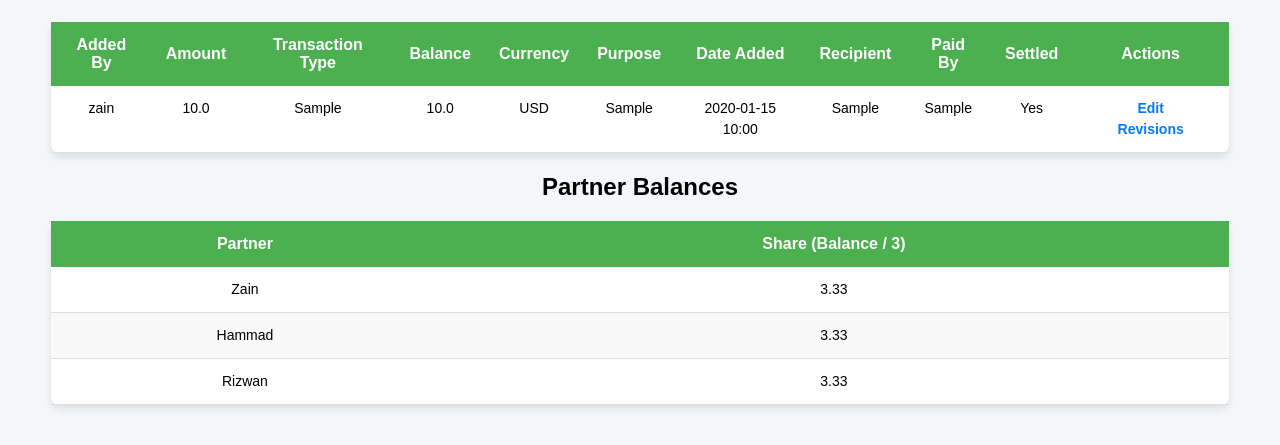
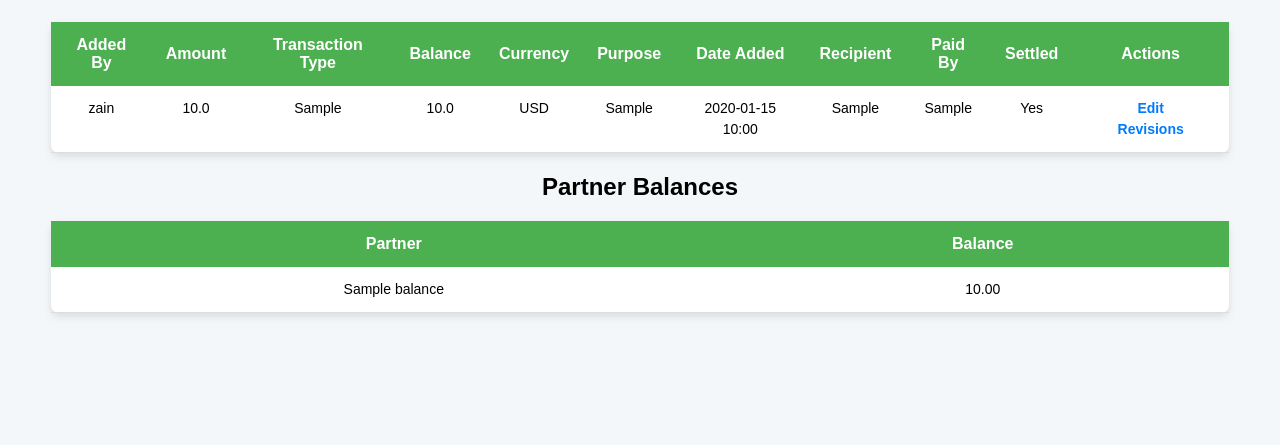
Before and after one commit to i2zoneadmin/cms, a Flask app: page / in a window 1280 px wide; the page is wider, and only the part inside the window is pictured. Shown: the part 505-950 px from the top of that part. After the commit the page ends 822 px from the top of that part, so only its background shows below. Run offline with Flask 3, Linux system fonts and the light colour scheme; a user stored in the database is signed in; tables that the repository leaves empty hold one stand-in row (values such as "Sample post").

Commit message:
added finance management system

```diff
--- a/app.py
+++ b/app.py
@@ -53,8 +53,16 @@ def home():
     if 'user_id' in session:
         clients = Client.query.order_by(Client.client_no).all()
         finances = Finance.query.all()  # Fetch finance data from the database
-        return render_template('dashboard.html', clients=clients, finances=finances, User=User)
+        partner_balances = PartnerBalance.query.all()  # Fetch partner balances
+        return render_template(
+            'dashboard.html',
+            clients=clients,
+            finances=finances,
+            partner_balances=partner_balances,
+            User=User
+        )
     return redirect(url_for('login'))
+
 
 
 @app.route('/login', methods=['GET', 'POST'])
@@ -348,30 +356,34 @@ def add_finance():
         return redirect(url_for('login'))
 
     if request.method == 'POST':
-        try:
-            # Fetch the last balance
-            last_finance = Finance.query.order_by(Finance.id.desc()).first()
-            last_balance = last_finance.balance if last_finance else 0.0
+        # Fetch the last balance
+        last_finance = Finance.query.order_by(Finance.id.desc()).first()
+        last_balance = last_finance.balance if last_finance else 0.0
 
-            # Fetch form data
-            transaction_type = request.form['transaction_type']
-            amount = float(request.form['amount'])
-            currency = request.form['currency']
-            purpose = request.form['purpose']
-            recipient = request.form.get('recipient')
-            debit_type = request.form.get('debit_type', None)
-            partner_paid_to = request.form.get('partner_paid_to', None)
-            paid_by = request.form['paid_by']
-            settled = request.form.get('settled') == '1'
+        # Fetch form data
+        transaction_type = request.form['transaction_type']
+        amount = float(request.form['amount'])
+        currency = request.form['currency']
+        purpose = request.form['purpose']
+        recipient = request.form.get('recipient')  # This can be None for partner payments
+        debit_type = request.form.get('debit_type', None)  # 'expense' or 'partner_payment'
+        partner_paid_to = request.form.get('partner_paid_to', None)
+        paid_by = request.form['paid_by']
+        settled = request.form.get('settled') == '1'
 
-            print(f"Partner Paid To (Submitted): '{partner_paid_to}'")
+        if transaction_type == 'credit':
+            # Distribute equally among partners
+            for partner in PartnerBalance.query.all():
+                partner.balance += amount / 3
+                db.session.add(partner)
+            new_balance = last_balance + amount
 
-            # Handle debit logic for partner payment
-            if transaction_type == 'debit' and debit_type == 'partner_payment':
+        elif transaction_type == 'debit':
+            if debit_type == 'partner_payment':
+                # Clean partner name
                 partner_paid_to = partner_paid_to.strip() if partner_paid_to else None
-                print(f"Cleaned Partner Paid To: '{partner_paid_to}'")
 
-                # Query the partner
+                # Check if the partner exists
                 partner = PartnerBalance.query.filter(
                     PartnerBalance.partner_name.ilike(partner_paid_to)
                 ).first()
@@ -380,42 +392,51 @@ def add_finance():
                     flash(f"Error: Partner '{partner_paid_to}' does not exist.", "danger")
                     return redirect(url_for('add_finance'))
 
-                print(f"Found Partner: {partner.partner_name}, Balance: {partner.balance}")
-
-                # Check balance
+                # Check if the partner has sufficient balance
                 if partner.balance < amount:
                     flash(f"Error: Insufficient balance for {partner_paid_to}. Maximum available: {partner.balance:.2f}", "danger")
                     return redirect(url_for('add_finance'))
 
-                # Deduct balance
+                # Deduct from the partner's balance
                 partner.balance -= amount
                 db.session.add(partner)
 
-            # Proceed with creating the finance record
-            new_balance = last_balance + amount if transaction_type == 'credit' else last_balance - amount
-            finance = Finance(
-                added_by=session['user_id'],
-                amount=amount,
-                currency=currency,
-                purpose=purpose,
-                recipient=recipient,
-                paid_by=paid_by,
-                settled=settled,
-                transaction_type=transaction_type,
-                debit_type=debit_type,
-                partner_paid_to=partner_paid_to,
-                balance=new_balance,
-            )
-            db.session.add(finance)
-            db.session.commit()
-            flash("Finance record added successfully.", "success")
-            return redirect(url_for('home'))
-        except Exception as e:
-            print(f"Error: {e}")
-            flash(f"Error: {str(e)}", "danger")
+                # Deduct the amount from the total balance
+                new_balance = last_balance - amount
+
+            elif debit_type == 'expense':
+                # Deduct the amount from the total balance
+                new_balance = last_balance - amount
+
+            else:
+                flash("Error: Debit type is required for debit transactions.", "danger")
+                return redirect(url_for('add_finance'))
+        else:
+            flash("Error: Invalid transaction type.", "danger")
             return redirect(url_for('add_finance'))
 
+        # Create the finance record
+        finance = Finance(
+            added_by=session['user_id'],
+            amount=amount,
+            currency=currency,
+            purpose=purpose,
+            recipient=recipient,  # May be None for partner payments
+            paid_by=paid_by,
+            settled=settled,
+            transaction_type=transaction_type,
+            debit_type=debit_type,
+            partner_paid_to=partner_paid_to,
+            balance=new_balance,
+        )
+        db.session.add(finance)
+        db.session.commit()
+
+        flash("Finance record added successfully.", "success")
+        return redirect(url_for('dashboard'))
+
     return render_template('add_finance.html', partners=['Zain', 'Hammad', 'Rizwan'])
+
 
 
 @app.route('/finance/edit/<int:finance_id>', methods=['GET', 'POST'])
--- a/templates/dashboard.html
+++ b/templates/dashboard.html
@@ -109,29 +109,23 @@
             </tbody>
         </table>
     </div>
+<!-- Partner Balances Table -->
     <div class="table-container">
         <h2>Partner Balances</h2>
         <table>
             <thead>
                 <tr>
                     <th>Partner</th>
-                    <th>Share (Balance / 3)</th>
+                    <th>Balance</th>
                 </tr>
             </thead>
             <tbody>
-                {% set partner_share = finances[-1].balance / 3 if finances else 0 %}
+                {% for partner in partner_balances %}
                 <tr>
-                    <td>Zain</td>
-                    <td>{{ "%.2f" % partner_share }}</td>
+                    <td>{{ partner.partner_name }}</td>
+                    <td>{{ '%.2f'|format(partner.balance) }}</td>
                 </tr>
-                <tr>
-                    <td>Hammad</td>
-                    <td>{{ "%.2f" % partner_share }}</td>
-                </tr>
-                <tr>
-                    <td>Rizwan</td>
-                    <td>{{ "%.2f" % partner_share }}</td>
-                </tr>
+                {% endfor %}
             </tbody>
         </table>
     </div>
```
